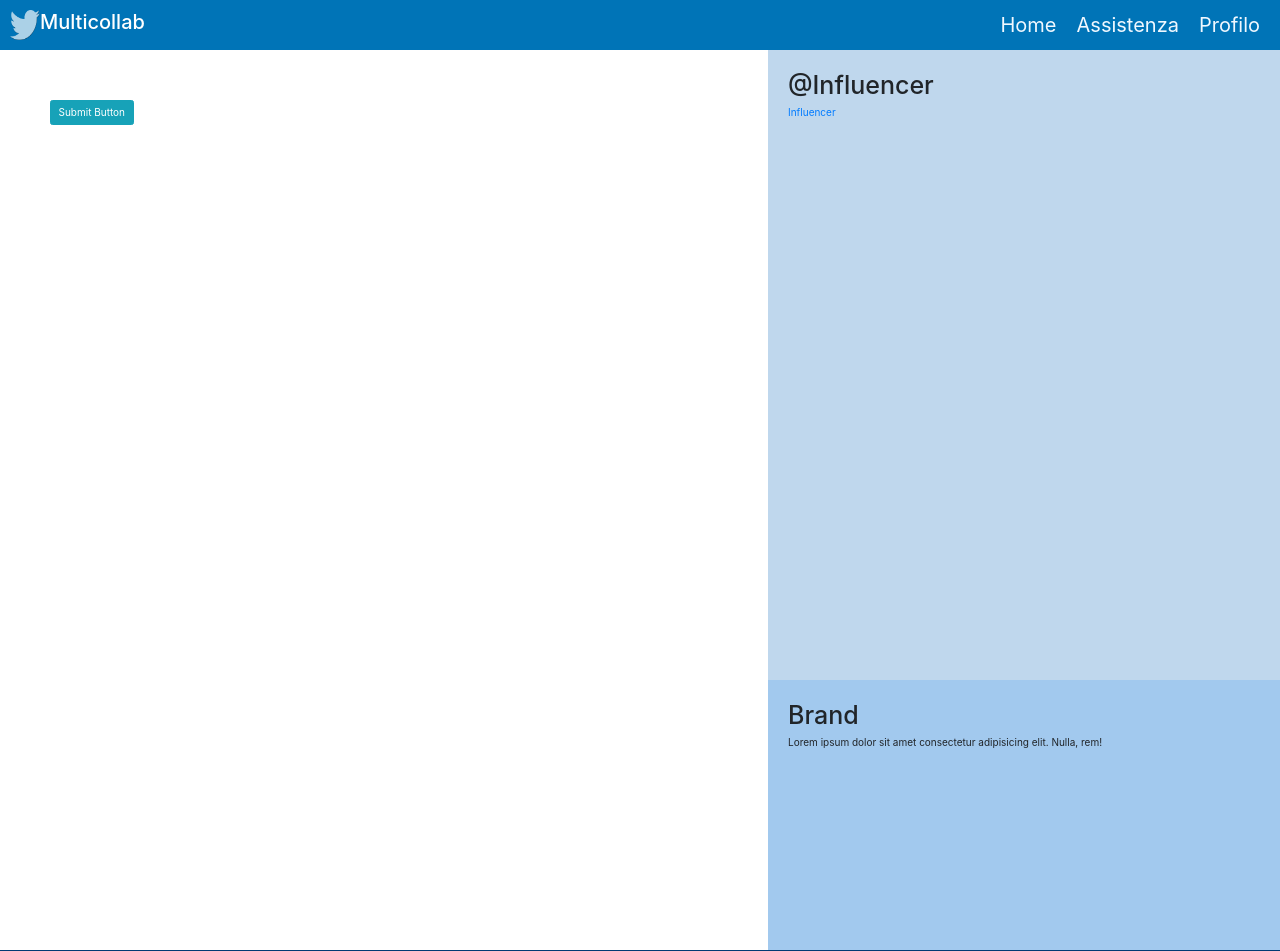
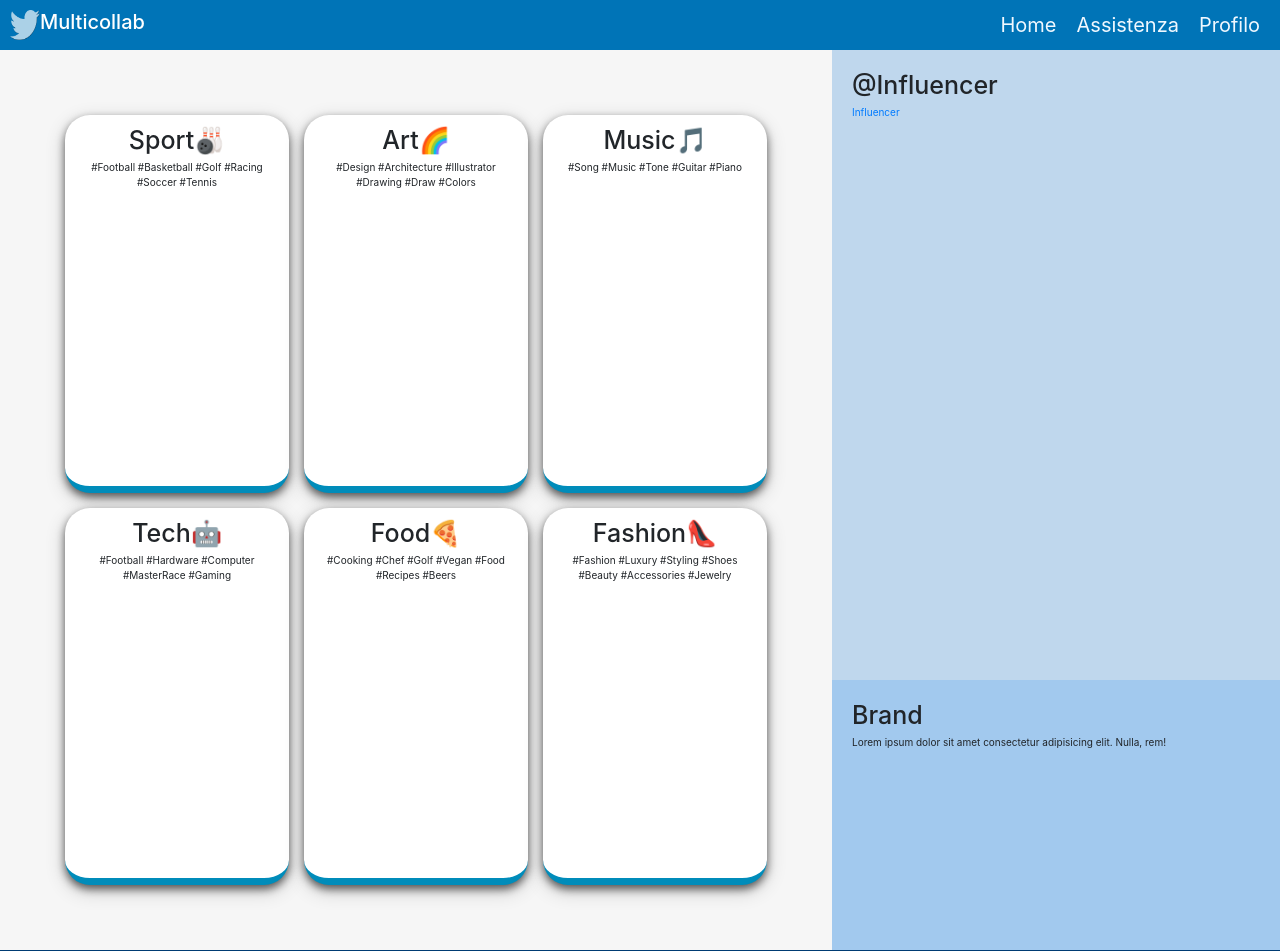
Before and after one commit to Andrewmarac/Multicollab, an Angular app in the folder MultiClient/: page /influencer in a window 1280 px wide. Shown: the top 951 px of the page. Built offline with nearby package versions, Linux system fonts and the light colour scheme.

Commit message:
inf section

```diff
--- a/MultiClient/src/app/app.component.css
+++ b/MultiClient/src/app/app.component.css
@@ -1,6 +1,6 @@
 .grid-container{
   display: grid;
-  grid-template-columns:60% 40%;
+  grid-template-columns:65% 35%;
   grid-template-rows:5% 90% 5%;
   height: 1000px;
 }
@@ -31,7 +31,7 @@
 .Intro{
   grid-column: 1/2;
   grid-row: 2/3;
-  background-color: rgb(255, 255, 255);
+  background-color: #f6f6f6;
   padding: 50px;
 }
 
--- a/MultiClient/src/app/influencer/influencer.component.css
+++ b/MultiClient/src/app/influencer/influencer.component.css
@@ -1,16 +1,92 @@
-.grid-container {
-  display: grid;
-  height: 400px;
-  align-content: center;
-  grid-template-columns: auto auto auto;
-  grid-gap: 10px;
-  background-color: #2196F3;
-  padding: 10px;
+.grid-container{
+    display: grid;
+    grid-template-columns:0% 1fr 1fr 1fr 0%;
+    grid-template-rows:0% 1fr 1fr 0%;
+    height: 100%;
+
+    grid-column-gap: 15px;
+    grid-row-gap:15px;
 }
 
-.grid-container > div {
-  background-color: rgba(255, 255, 255, 0.8);
-  text-align: center;
-  padding: 20px 0;
-  font-size: 30px;
+
+.Sport{
+    grid-column: 2/3;
+    grid-row: 2/3;
+    background-color: rgb(255, 255, 255);
+
+    border-bottom:7px solid #008CBA;
+    border-radius: 25px;
+    box-shadow: 0 4px 8px 0 rgba(0, 0, 0, 0.6), 0 6px 20px 0 rgba(0, 0, 0, 0.19);
+    text-align: center;
+    padding: 10px;
 }
+
+.Art{
+    grid-column: 3/4;
+    grid-row: 2/3;
+    background-color: rgb(255, 255, 255);
+
+    border-bottom:7px solid #008CBA;
+    border-radius: 25px;
+    box-shadow: 0 4px 8px 0 rgba(0, 0, 0, 0.6), 0 6px 20px 0 rgba(0, 0, 0, 0.19);
+    text-align: center;
+    padding: 10px;
+}
+
+.Music{
+    grid-column: 4/5;
+    grid-row: 2/3;
+    background-color: rgb(255, 255, 255);
+
+    border-bottom:7px solid #008CBA;
+    border-radius: 25px;
+    box-shadow: 0 4px 8px 0 rgba(0, 0, 0, 0.6), 0 6px 20px 0 rgba(0, 0, 0, 0.19);
+    text-align: center;
+    padding: 10px;
+}
+
+.Tech{
+    grid-column: 2/3;
+    grid-row: 3/4;
+    background-color: rgb(255, 255, 255);
+
+    border-bottom:7px solid #008CBA;
+    border-radius: 25px;
+    box-shadow: 0 4px 8px 0 rgba(0, 0, 0, 0.6), 0 6px 20px 0 rgba(0, 0, 0, 0.19);
+
+    text-align: center;
+    padding: 10px;
+}
+
+.Food{
+    grid-column: 3/4;
+    grid-row: 3/4;
+    background-color: rgb(255, 255, 255);
+
+    border-bottom:7px solid #008CBA;
+    border-radius: 25px;
+    box-shadow: 0 4px 8px 0 rgba(0, 0, 0, 0.6), 0 6px 20px 0 rgba(0, 0, 0, 0.19);
+    text-align: center;
+    padding: 10px;
+}
+
+
+.Fashion{
+    grid-column: 4/5;
+    grid-row: 3/4;
+    background-color: rgb(255, 255, 255);
+
+    border-bottom:7px solid #008CBA;
+    border-radius: 25px;
+    box-shadow: 0 4px 8px 0 rgba(0, 0, 0, 0.6), 0 6px 20px 0 rgba(0, 0, 0, 0.19);
+    text-align: center;
+    padding: 10px;
+}
+
+
+a.fill-div {
+    display: block;
+    height: 100%;
+    width: 100%;
+    text-decoration: none;
+}
--- a/MultiClient/src/app/influencer/influencer.component.html
+++ b/MultiClient/src/app/influencer/influencer.component.html
@@ -1,6 +1,28 @@
-<input type="submit" class="btn btn-info" (click)="submit()" value="Submit Button">
-<div *ngIf="results">
-  <div *ngFor="let r of results">
-    {{r.Screen_Name}}
+<div class="grid-container">
+  <div class="Sport">
+    <h1>Sport🎳</h1>
+    <p>#Football #Basketball #Golf #Racing #Soccer #Tennis </p>
+    <a href="#" class="fill-div"></a>
+  </div>
+  <div class="Art">
+    <h1>Art🌈</h1>
+    <p>#Design  #Architecture  #Illustrator  #Drawing  #Draw #Colors </p>
+  </div>
+  <div class="Music">
+    <h1>Music🎵</h1>
+    <p>#Song  #Music  #Tone  #Guitar  #Piano </p>
+  </div>
+
+  <div class="Tech">
+    <h1>Tech🤖</h1>
+    <p>#Football #Hardware  #Computer  #MasterRace  #Gaming</p>
+  </div>
+  <div class="Food">
+    <h1>Food🍕</h1>
+    <p>#Cooking  #Chef  #Golf #Vegan  #Food  #Recipes #Beers </p>
+  </div>
+  <div class="Fashion">
+    <h1>Fashion👠</h1>
+    <p>#Fashion  #Luxury  #Styling  #Shoes  #Beauty  #Accessories #Jewelry </p>
   </div>
 </div>
```
Also changed, not shown: 1 other file (tests, documents, lock files or other folders).
